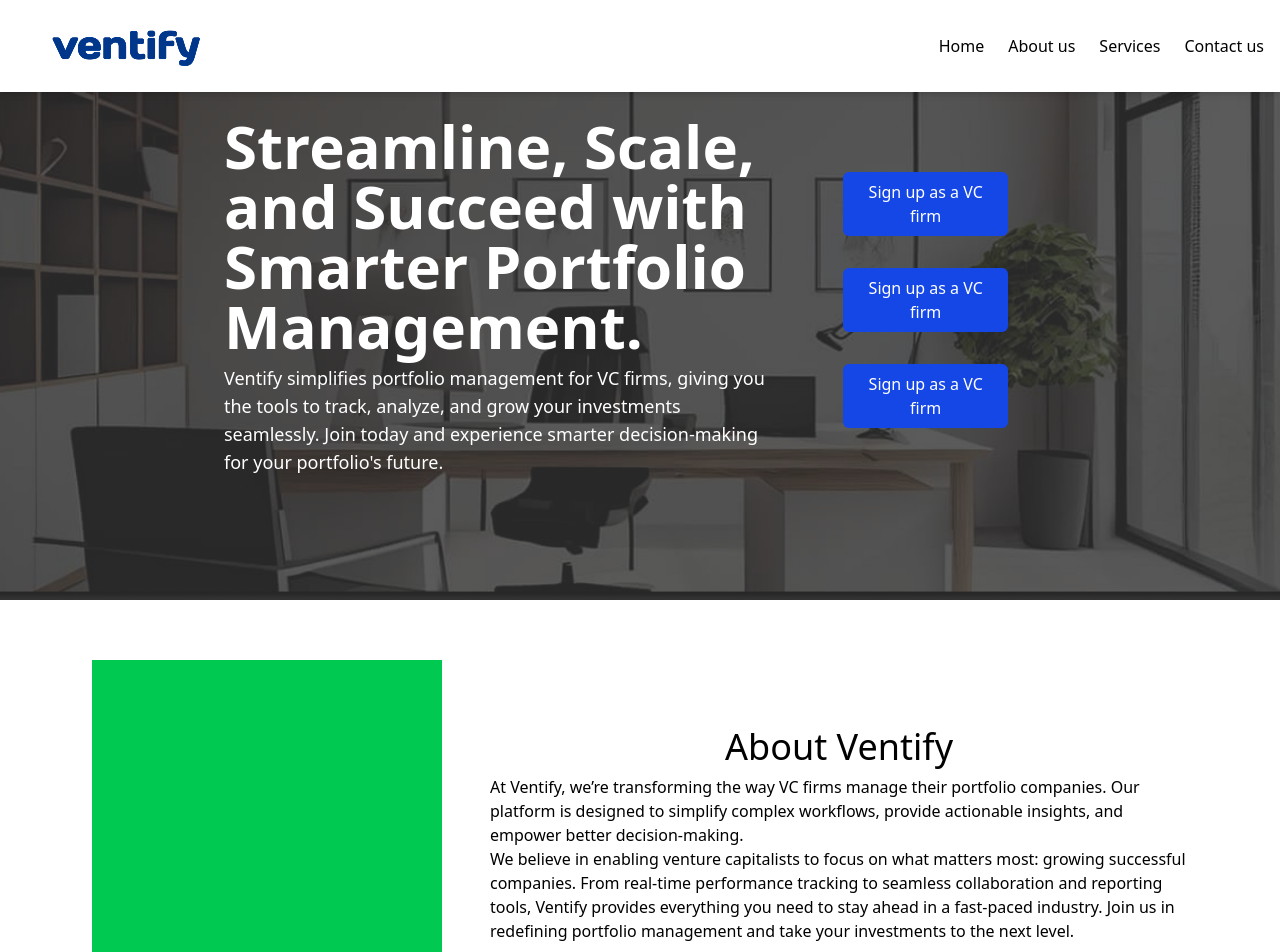
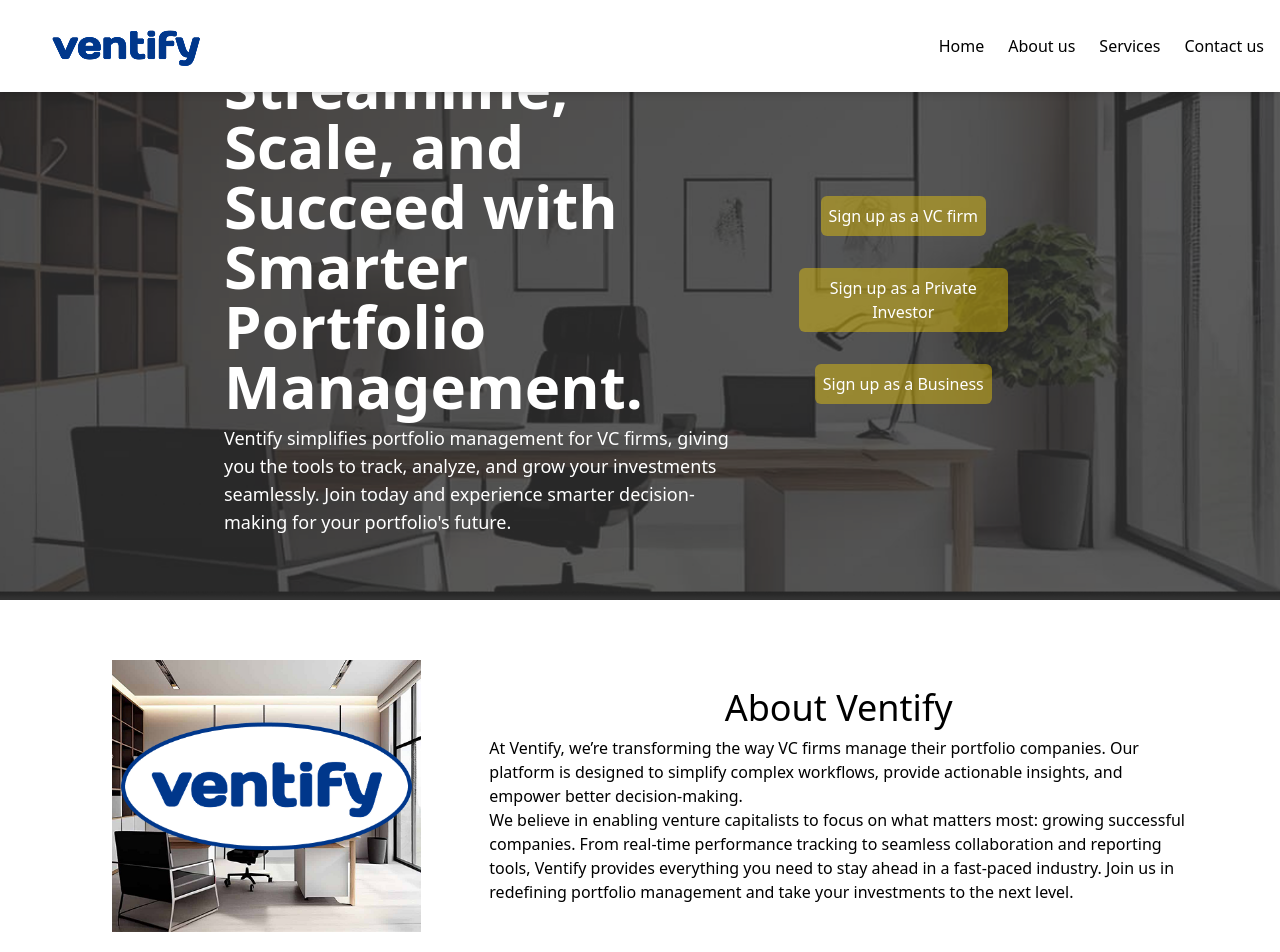
Before and after one commit to Ventify-Org/Ventify-Frontend, a React (Vite) app in the folder ventify/: page / in a window 1280 px wide. Shown: the top 952 px of the page. Built offline with nearby package versions, Linux system fonts and the light colour scheme.

Commit message:
Landing page done

```diff
--- a/ventify/src/components/About.tsx
+++ b/ventify/src/components/About.tsx
@@ -2,9 +2,8 @@ const About = () => {
   return (
     <section className="p-15">
       <div className="flex flex-row gap-12 mx-8 items-center justify-center">
-        {/*image*/}
         <div className="w-1/3 flex flex-col items-center justify-center">
-          <div className="w-[350px] h-[350px] bg-green-500"></div>
+          <img src="/src/assets/group63.png" />
         </div>
 
         <div className="w-2/3">
--- a/ventify/src/components/Intro.tsx
+++ b/ventify/src/components/Intro.tsx
@@ -15,14 +15,14 @@ const Intro = () => {
             </p>
           </div>
           <div className="w-[1/3] gap-8 items-center p-12 flex flex-col h-full justify-center">
-            <button className="bg-blue-700 px-2 py-2 border-0 rounded-md">
+            <button className="bg-[#FFD700]/40 px-2 py-2 border-0 rounded-md">
               Sign up as a VC firm
             </button>
-            <button className="bg-blue-700 px-2 py-2 border-0 rounded-md">
-              Sign up as a VC firm
+            <button className="bg-[#FFD700]/40 px-2 py-2 border-0 rounded-md">
+              Sign up as a Private Investor
             </button>
-            <button className="bg-blue-700 px-2 py-2 border-0 rounded-md">
-              Sign up as a VC firm
+            <button className="bg-[#FFD700]/40 px-2 py-2 border-0 rounded-md">
+              Sign up as a Business
             </button>
           </div>
         </div>
```
Also changed, not shown: ventify/src/assets/Group63.png (added).
